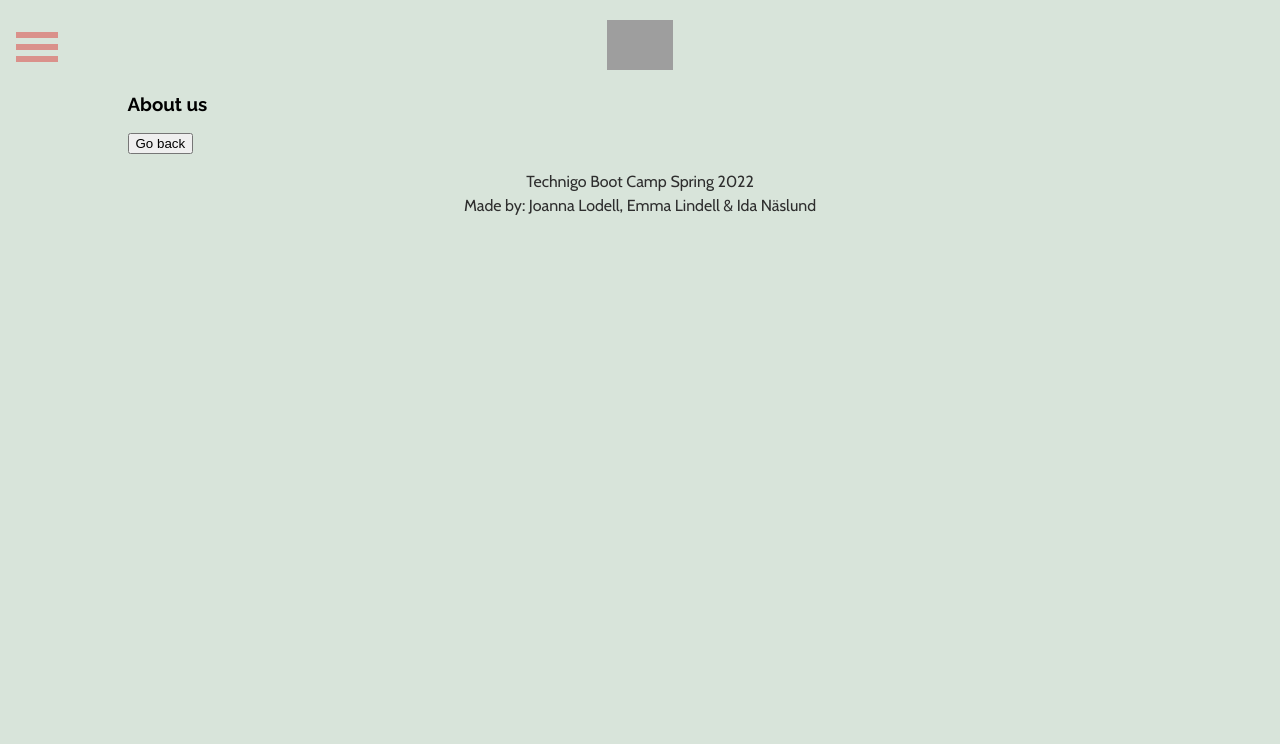
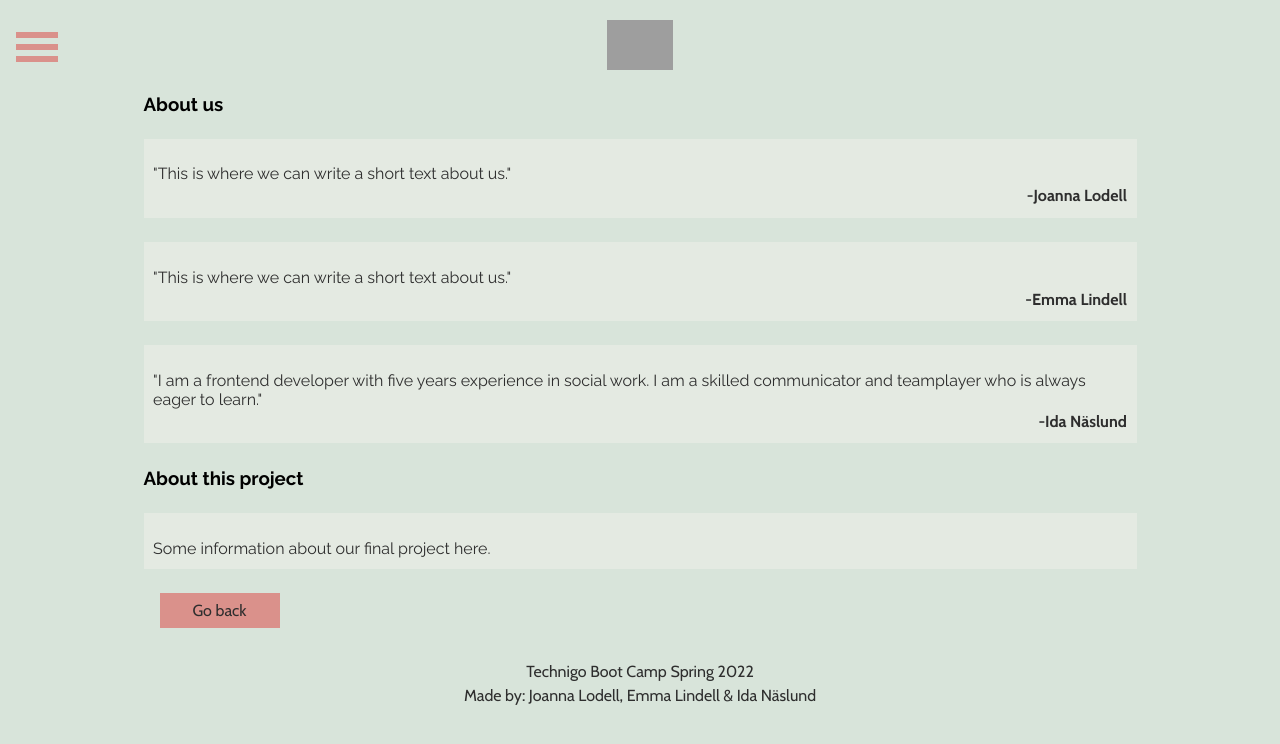
Before and after one commit to idanaslund/final-project-frontend, a React (Create React App) app: page /about in a window 1280 px wide. Shown: the top 744 px of the page. Built offline with nearby package versions, Linux system fonts and the light colour scheme; grey boxes are pictures that could not be loaded.

Commit message:
styled about and added links

```diff
--- a/src/pages/About.js
+++ b/src/pages/About.js
@@ -1,5 +1,7 @@
 import React from 'react'
 import { useNavigate } from 'react-router-dom'
+import { AboutContainer } from '../theme/styles'
+import { MarginSection, BackButton } from '../theme/reusable'
 
 const About = () => {
 
@@ -10,17 +12,39 @@ const About = () => {
       }
 
     return(
-            <article>
+            <MarginSection>
                 <h3>About us</h3>
-                <section>
-                    {/* <a href="https://restaurants-backend-database.herokuapp.com" rel="link to linkedin" target="_blank"><h4>Joanna Lodell</h4></a>
-                    <a href="https://restaurants-backend-database.herokuapp.com" rel="link to linkedin" target="_blank"><h4>Emma Lindell</h4></a>
-                    <a href="https://restaurants-backend-database.herokuapp.com" rel="link to linkedin" target="_blank"><h4>Ida Näslund</h4></a> */}
-                </section>
-                <button
+                <AboutContainer>
+
+                    <p>"This is where we can write a short text about us."</p>
+                    <a href="https://github.com/joannalodell19" rel="link to linkedin" target="_blank">
+                        <h4> -Joanna Lodell</h4>
+                    </a>
+                </AboutContainer>
+                <AboutContainer>
+                    <p>"This is where we can write a short text about us."</p>
+                    <a href="https://github.com/emmajosefina" rel="link to linkedin" target="_blank">
+                        <h4> -Emma Lindell</h4>
+                    </a>
+                </AboutContainer>
+                <AboutContainer>
+                    <p>"I am a frontend developer with five years experience in social work.
+                        I am a skilled communicator and teamplayer who is always eager to learn."</p>
+                    <a href="https://github.com/idanaslund" rel="link to linkedin" target="_blank">
+                        <h4> -Ida Näslund</h4>
+                    </a>
+
+                </AboutContainer>
+
+                <h3>About this project</h3>
+                <AboutContainer>
+                    <p>Some information about our final project here.</p>
+                </AboutContainer>
+
+                <BackButton
                 type="button" onClick={onBackButtonClick}
-                >Go back</button>
-            </article>
+                >Go back</BackButton>
+            </MarginSection>
     )
 }
 
--- a/src/theme/styles.js
+++ b/src/theme/styles.js
@@ -218,7 +218,6 @@ export const Burger = styled.div`
 export const ReviewContainer = styled.article`
 position: relative;
 padding: 0.6em;
-// max-width: 375px;
 overflow-wrap: break-word;
 margin: 1.5rem 0 1.5rem 0;
 background: #fbf4f352;
@@ -445,6 +444,32 @@ font-size: 16px;
 color: #2e2e2e;
 `
 
+///////////// About page ///////////////////
+
+export const AboutContainer = styled.article`
+position: relative;
+padding: 0.6em;
+overflow-wrap: break-word;
+margin: 1.5rem 0 1.5rem 0;
+background: #fbf4f352;
+color: #2E2E2E;
+
+a {
+  text-decoration: none;
+  color: #2e2e2e;
+}
+
+h4 {
+  margin: 3px 0 3px 0;
+  text-align: end;
+  font-family: 'Cabin',sans-serif;
+}
+
+p {
+  margin-bottom: 2px;
+}
+`
+
 /////////////// Footer styling ///////////////
 
 export const FooterStyling = styled.section`
```
